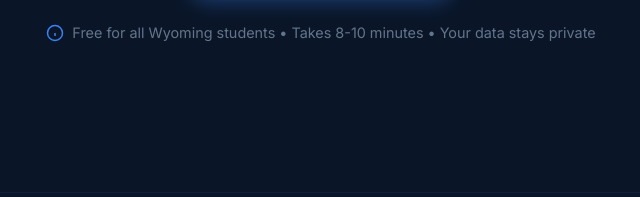
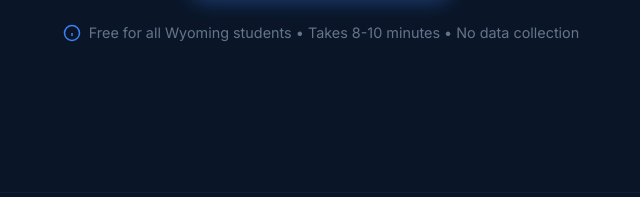
Before and after one commit to Arjit-Bhavsar/Cognitrack, a plain HTML site: page index.html in a window 1280 px wide. Shown: the part 1098-1295 px from the top of the page, 319-959 px from the left. Drawn offline with Linux system fonts and the light colour scheme.

Commit message:
Update data privacy statement in index.html

```diff
--- a/index.html
+++ b/index.html
@@ -1876,7 +1876,7 @@ kbd {
                             <circle cx="12" cy="12" r="10"/>
                             <path d="M12 16v-4M12 8h.01"/>
                         </svg>
-                        Free for all Wyoming students • Takes 8-10 minutes • Your data stays private
+                        Free for all Wyoming students • Takes 8-10 minutes • No data collection
                     </p>
                 </div>
             </section>
```
